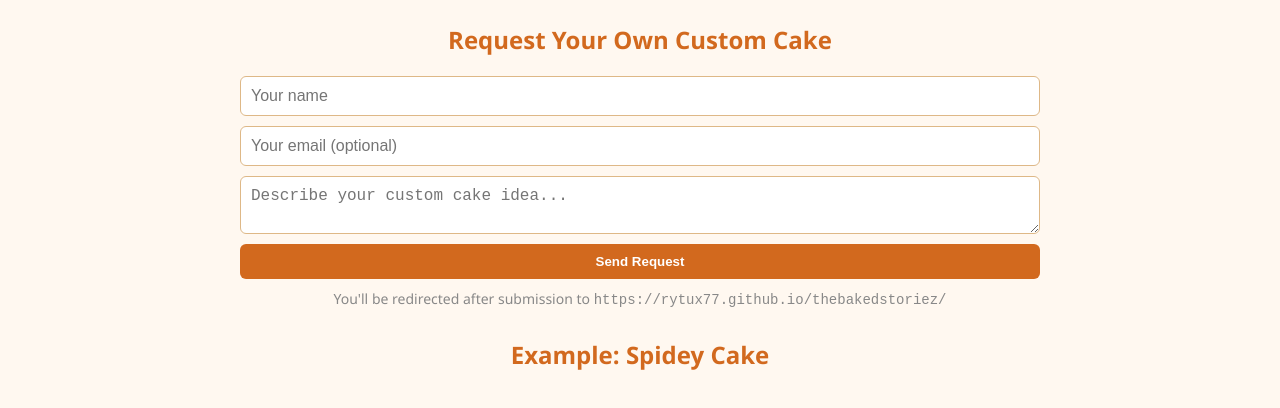
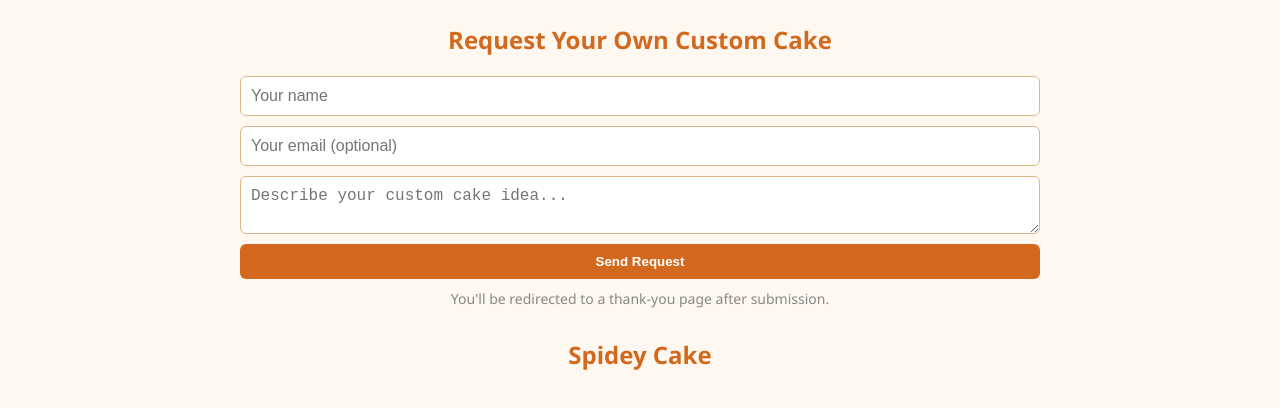
Before and after one commit to rytux77/thebakedstoriez, a plain HTML site: page index.html in a window 1280 px wide. Both pictures are taken after a click on the link "Custom Cakes". Shown: the part 146-554 px from the top of the page. Drawn offline with Linux system fonts and the light colour scheme; a script that the page names is missing.

Commit message:
Update index.html

```diff
--- a/index.html
+++ b/index.html
@@ -12,12 +12,11 @@
       overflow: hidden;
     }
 
+    /* Loader */
     #loader {
       position: fixed;
-      top: 0;
-      left: 0;
-      width: 100%;
-      height: 100%;
+      top: 0; left: 0;
+      width: 100%; height: 100%;
       background: rgba(255,239,213,0.9);
       display: flex;
       align-items: center;
@@ -27,8 +26,7 @@
     }
 
     .spinner {
-      width: 50px;
-      height: 50px;
+      width: 50px; height: 50px;
       border: 6px solid #deb887;
       border-top: 6px solid #d2691e;
       border-radius: 50%;
@@ -36,11 +34,10 @@
     }
 
     @keyframes spin {
-      to {
-        transform: rotate(360deg);
-      }
+      to { transform: rotate(360deg); }
     }
 
+    /* Navigation */
     .top-panel {
       position: fixed;
       top: 0;
@@ -132,17 +129,17 @@
       background-color: #8b4513;
     }
 
-    .note {
-      font-size: 14px;
-      color: #888;
-      margin-top: 10px;
-    }
-
     blockquote.instagram-media {
       max-width: 320px !important;
       margin: 20px auto;
       border-radius: 10px;
       box-shadow: 0 0 4px rgba(0,0,0,0.2);
+    }
+
+    .note {
+      font-size: 14px;
+      color: #888;
+      margin-top: 10px;
     }
   </style>
 </head>
@@ -194,18 +191,14 @@
         <input type="email" name="email" placeholder="Your email (optional)" />
         <textarea name="message" placeholder="Describe your custom cake idea..." required></textarea>
         <button type="submit">Send Request</button>
-
-        <!-- FormSubmit Extras -->
         <input type="hidden" name="_subject" value="New Custom Cake Request from Baked Stories" />
         <input type="hidden" name="_captcha" value="false" />
         <input type="hidden" name="_template" value="table" />
-        <input type="hidden" name="_next" value="https://rytux77.github.io/thebakedstoriez/" />
+        <input type="hidden" name="_next" value="https://rytux77.github.io/thebakedstoriez/thanks.html" />
       </form>
-      <div class="note">
-        You'll be redirected after submission to <code>https://rytux77.github.io/thebakedstoriez/</code>
-      </div>
+      <div class="note">You'll be redirected to a thank-you page after submission.</div>
 
-      <h2>Example: Spidey Cake</h2>
+      <h2>Spidey Cake</h2>
       <blockquote class="instagram-media"
         data-instgrm-permalink="https://www.instagram.com/p/DBjmyODIeLR/?utm_source=ig_embed&utm_campaign=loading"
         data-instgrm-version="14">
```
